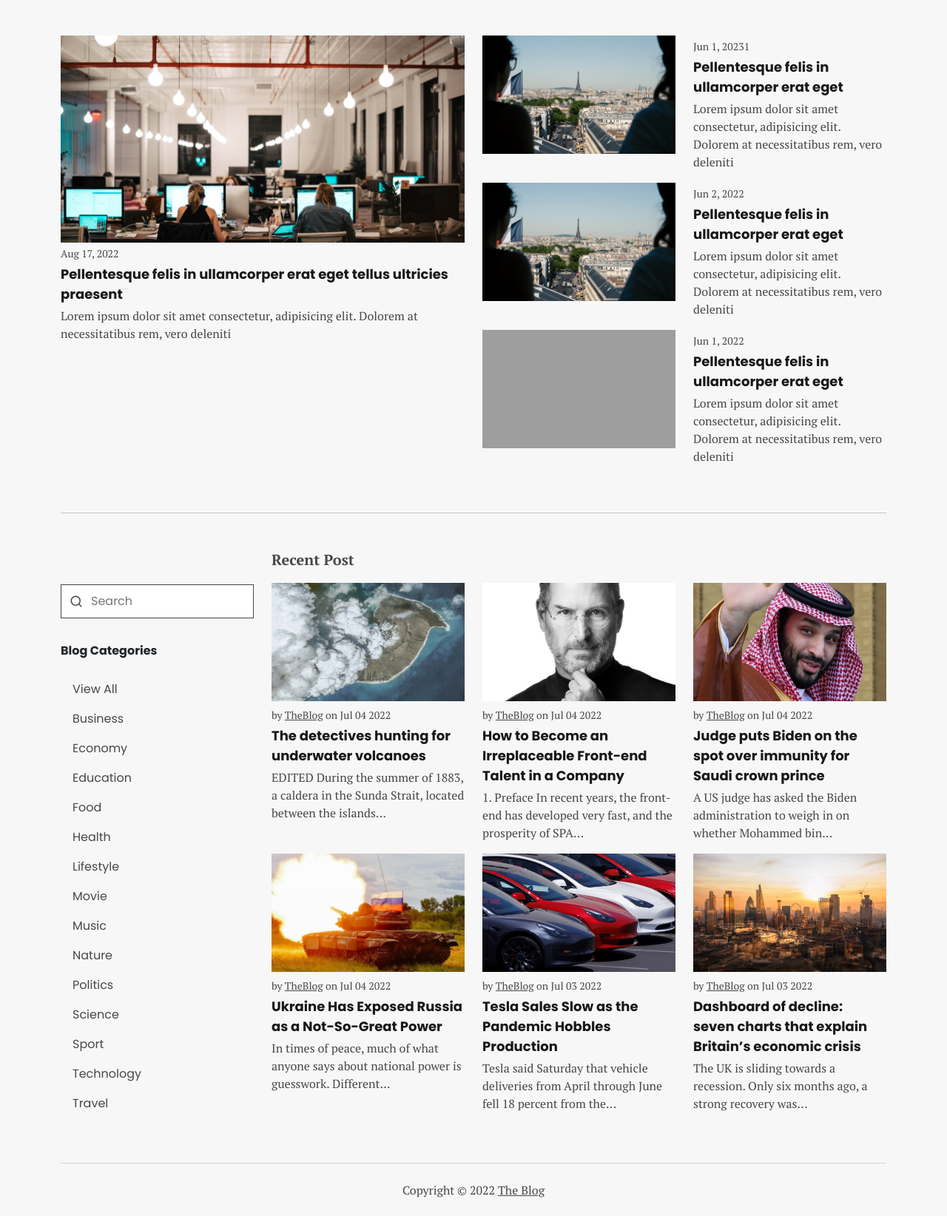
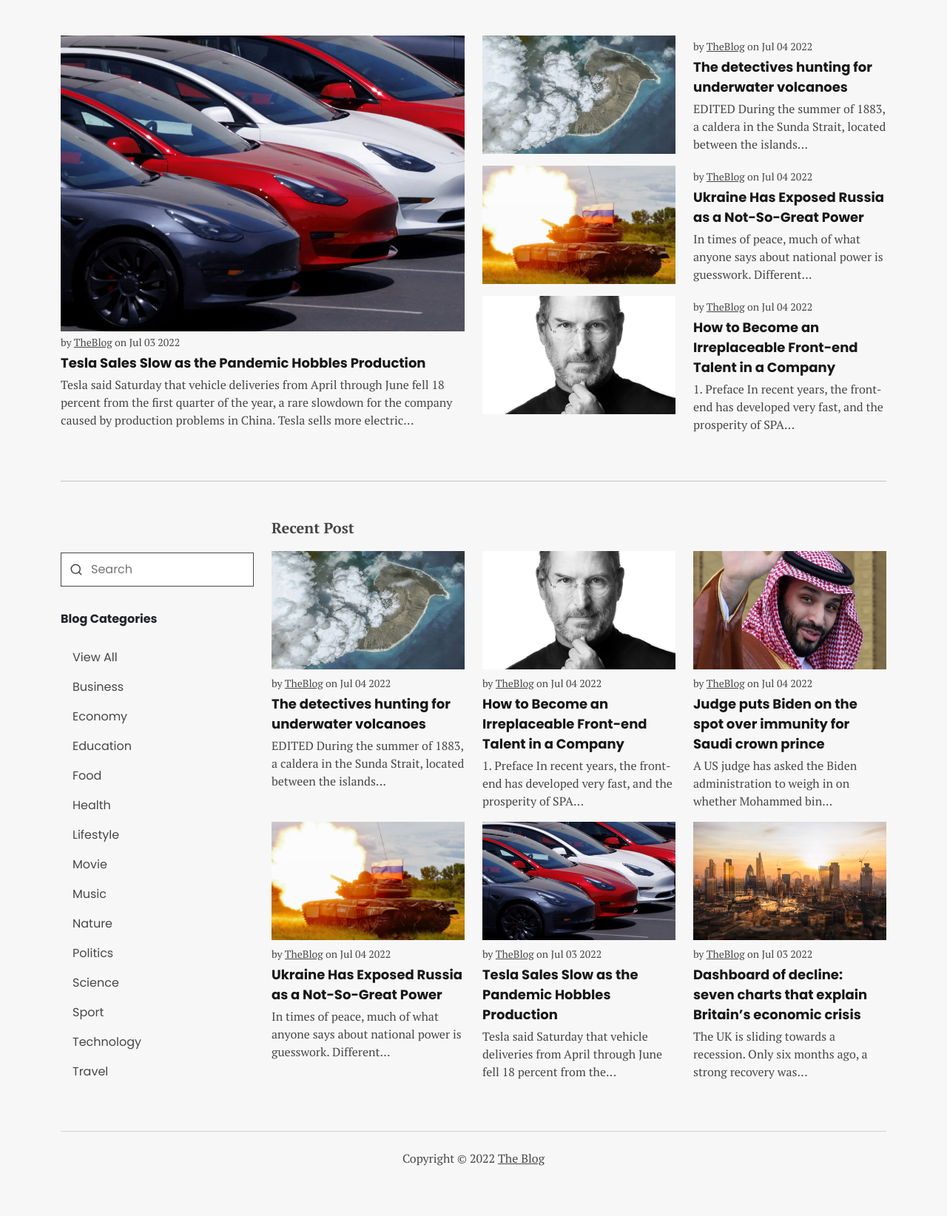
Before and after one commit to arialghifari/Blog, a PHP site: page / in a window 1280 px wide. Shown: the part 270-1914 px from the top of the page at 74% size. After the commit the page ends 1846 px from the top, so only its background shows below. Run offline with PHP 8.4, Linux system fonts and the light colour scheme; data comes from the database, SQL or seed files in the repository; both versions use the stored data as it was after the commit; grey boxes are pictures that could not be loaded.

Commit message:
Main post display done

```diff
--- a/index.php
+++ b/index.php
@@ -12,7 +12,21 @@
             LIMIT 6";
 $query_post = mysqli_query($conn, $sql_post);
 
+$sql_main_post = "SELECT post.id, post.title, post.body, post.image, post.created_at, user.first_name AS 'author'
+				FROM post
+				LEFT JOIN user ON post.id_user = user.id
+				WHERE isMain = '1'
+				ORDER BY created_main_at DESC
+				LIMIT 4";
+$query_main_post = mysqli_query($conn, $sql_main_post);
+
+$row_main_post = array();
+while ($row = mysqli_fetch_array($query_main_post)) {
+	$row_main_post[] = $row;
+}
+
 ?>
+
 
 <!DOCTYPE html>
 <html lang="en">
@@ -51,82 +65,27 @@
 			<!-- Start Top Post -->
 			<article class="row my-5">
 				<div class="col-12 col-md post mb-3">
-          <a href="#"><img src="./assets/img1.jpg" alt="" class="post__image-large" /></a>
-          <p class="post__date">Aug 17, 2022</p>
-          <a href="#">
-            <p class="post__title">
-              Pellentesque felis in ullamcorper erat eget tellus ultricies
-              praesent
-            </p>
-          </a>
-          <a href="#">
-            <p class="post__body">
-              Lorem ipsum dolor sit amet consectetur, adipisicing elit.
-              Dolorem at necessitatibus rem, vero deleniti
-            </p>
+					<a href="./read.php?id=<?= $row_main_post[0]['id'] ?>" class="card-post">
+						<img src="./assets/post_image/<?= $row_main_post[0]['image'] ?>" alt="" class="post__image-large" />
+						<p class="post__date">by <u><?= $row_main_post[0]['author'] ?></u> on <?= date("M d Y", strtotime($row_main_post[0]['created_at'])) ?></p>
+						<p class="post__title"><?= $row_main_post[0]['title'] ?></p>
+						<p class="post__body"><?= implode(' ', array_slice(explode(' ', strip_tags($row_main_post[0]['body'])), 0, 35)); ?>...</p>
 					</a>
 				</div>
 
 				<div class="col-12 col-md post">
-          <div class="row mb-3">
-            <div class="col-12 col-xl-6">
-              <a href="#"><img src="./assets/img2.jpg" alt="" class="post__image" /></a>
-            </div>
+					<?php for ($i = 1; $i <= 3; $i++) { ?>
+						<a href="./read.php?id=<?= $row_main_post[$i]['id'] ?>">
+							<div class="row mb-3 card-post">
+								<div class="col-12 col-xl-6"><img src="./assets/post_image/<?= $row_main_post[$i]['image'] ?>" alt="" class="post__image" /></div>
 								<div class="col">
-              <p class="post__date">Jun 1, 20231</p>
-              <a href="#">
-                <p class="post__title">
-                  Pellentesque felis in ullamcorper erat eget
-                </p>
-              </a>
-              <a href="#">
-                <p class="post__body">
-                  Lorem ipsum dolor sit amet consectetur, adipisicing elit.
-                  Dolorem at necessitatibus rem, vero deleniti
-                </p>
-              </a>
+									<p class="post__date">by <u><?= $row_main_post[$i]['author'] ?></u> on <?= date("M d Y", strtotime($row_main_post[$i]['created_at'])) ?></p>
+									<p class="post__title"><?= $row_main_post[$i]['title'] ?></p>
+									<p class="post__body"><?= implode(' ', array_slice(explode(' ', strip_tags($row_main_post[$i]['body'])), 0, 15)); ?>...</p>
 								</div>
 							</div>
-
-          <div class="row mb-3 pe-0">
-            <div class="col-12 col-xl-6">
-              <a href="#"><img src="./assets/img2.jpg" alt="" class="post__image" /></a>
-            </div>
-            <div class="col">
-              <p class="post__date">Jun 2, 2022</p>
-              <a href="#">
-                <p class="post__title">
-                  Pellentesque felis in ullamcorper erat eget
-                </p>
 						</a>
-              <a href="#">
-                <p class="post__body">
-                  Lorem ipsum dolor sit amet consectetur, adipisicing elit.
-                  Dolorem at necessitatibus rem, vero deleniti
-                </p>
-              </a>
-            </div>
-          </div>
-
-          <div class="row mb-3 pe-0">
-            <div class="col-12 col-xl-6">
-              <a href="#"><img src="./assets/a.jpg" alt="" class="post__image" /></a>
-            </div>
-            <div class="col">
-              <p class="post__date">Jun 1, 2022</p>
-              <a href="#">
-                <p class="post__title">
-                  Pellentesque felis in ullamcorper erat eget
-                </p>
-              </a>
-              <a href="#">
-                <p class="post__body">
-                  Lorem ipsum dolor sit amet consectetur, adipisicing elit.
-                  Dolorem at necessitatibus rem, vero deleniti
-                </p>
-              </a>
-            </div>
-          </div>
+					<?php } ?>
 				</div>
 			</article>
 			<!-- End Top Post -->
--- a/style/main.css
+++ b/style/main.css
@@ -193,13 +193,22 @@
   height: 280px;
 }
 
-.post__date {
+.post__image-large {
+  color: var(--dark);
+  height: 280px;
+}
+
+.card-post:hover .post__title {
+  text-decoration: underline;
+}
+
+.card-post .post__date {
+  color: var(--dark);
   font-size: 14px;
   margin: 4px 0 0 0;
-  color: var(--dark);
 }
 
-.post__title {
+.card-post .post__title {
   font-family: Poppins, sans-serif;
   text-decoration: none;
   font-weight: bold;
@@ -208,13 +217,9 @@
   margin: 4px 0 0 0;
 }
 
-.post__body {
+.card-post .post__body {
   margin: 4px 0 0 0;
   color: var(--dark);
-}
-
-.card-post a:hover > .post__title {
-  text-decoration: underline;
 }
 
 .card-dashboard {
@@ -360,10 +365,8 @@
   .read__image {
     max-height: 460px;
   }
-}
 
-@media screen and (min-width: 1200px) {
   .post__image-large {
-    max-height: 400px;
+    height: 400px;
   }
 }
```
Also changed, not shown: db/theblog.sql. Lines whose indentation alone changed are shown as unchanged.
